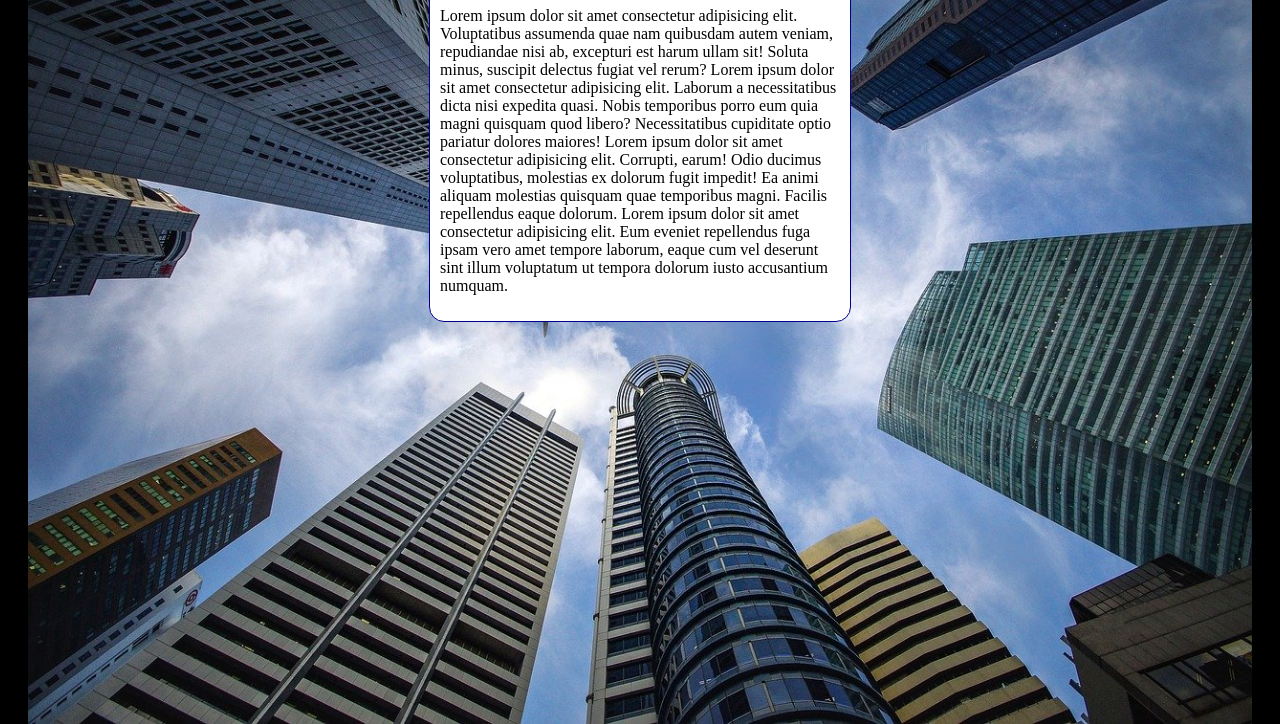
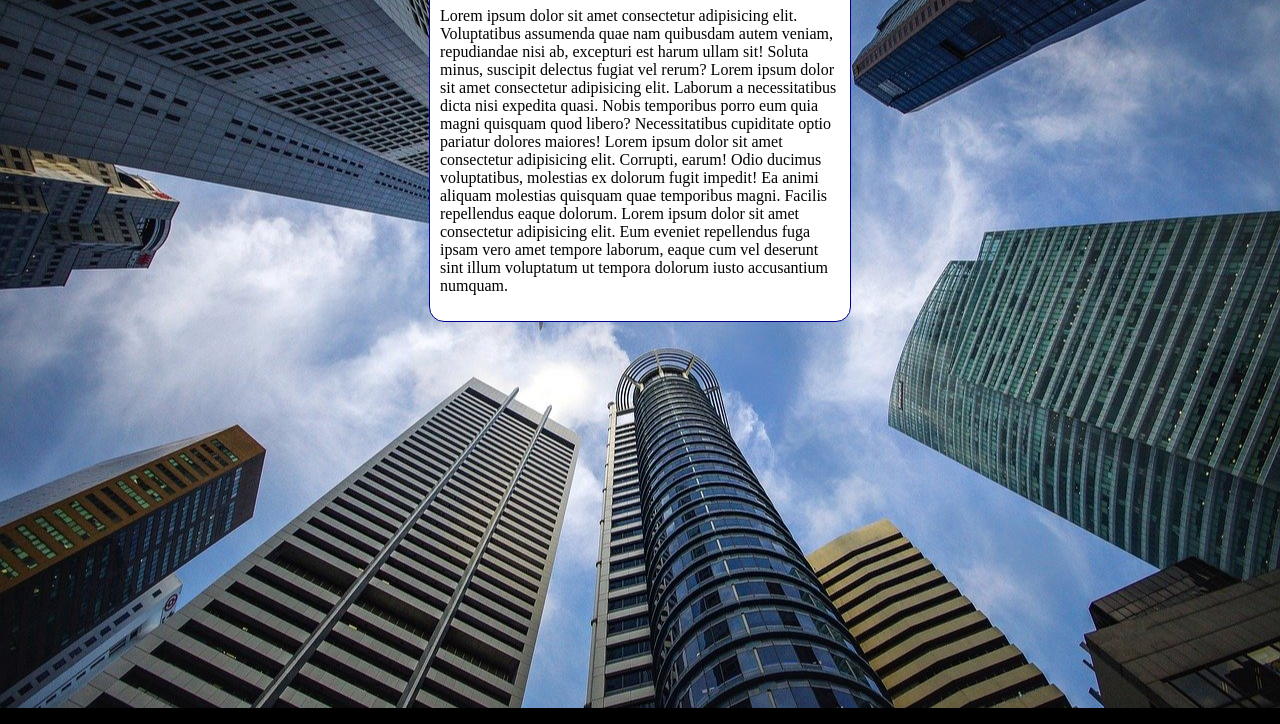
Before and after one commit to GabrielaPSantos/html-css, a plain HTML site: page Exercicios/ex022/fundo006.html in a window 1280 px wide. Shown: the part 92-816 px from the top of the page. Drawn offline with Linux system fonts and the light colour scheme.

Commit message:
atualizei ex022

```diff
--- a/Exercicios/ex022/fundo006.html
+++ b/Exercicios/ex022/fundo006.html
@@ -6,12 +6,22 @@
     <title></title>
     <style>
         body{
-           height: 100vh;
+           /*
+            height: 100vh;
            background-color: black;
            background-image: url('./imagens/wallpaper002.jpg');
            background-position: center center;
            background-repeat: no-repeat;
-           background-size: contain;  /*contain tenta adaptar a imagem ao tamanho da tela sem cortar /cover recorta a imagem de acordo com a viewport e aparece cheio na tela / px % auto */
+           background-size: cover;  > contain tenta adaptar a imagem ao tamanho da tela sem cortar /cover recorta a imagem de acordo com a viewport e aparece cheio na tela / px % auto
+           background-attachment: fixed; > scroll
+
+           Shorthand - background
+                color > image > position > repeat > [size] > attachment
+           */
+
+           background: black url('./imagens/wallpaper002.jpg') center center no-repeat fixed;
+
+
         }
 
         main {
```
